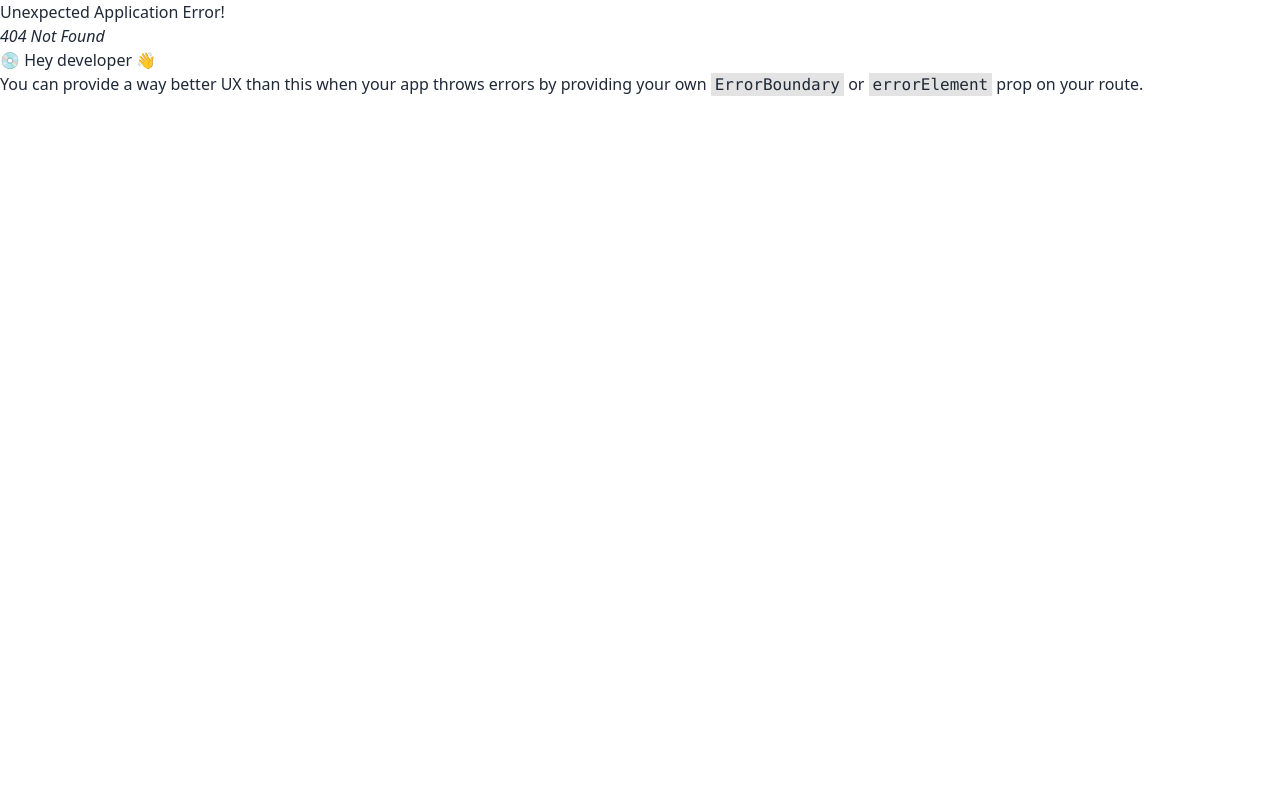
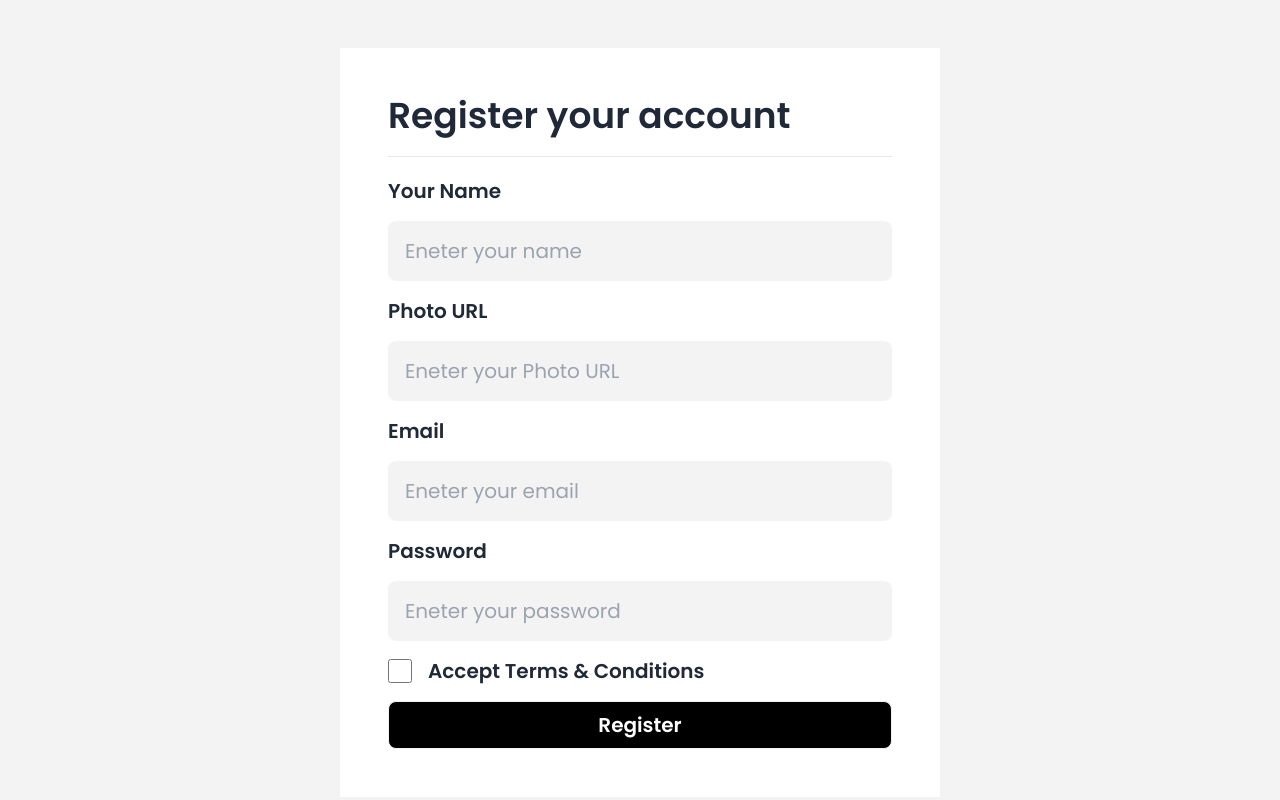
Before and after one commit to Sushil500530/React_Dragon_News_Projects, a React (Vite) app: page /resister in a window 1280 px wide. Before the commit this address had no page. Shown: the top 800 px of the page. Built offline with nearby package versions, Linux system fonts and the light colour scheme.

Commit message:
add to resistration page

```diff
--- /dev/null
+++ b/src/components/Header/NewsDetails.jsx
@@ -0,0 +1,35 @@
+
+const NewsDetails = () => {
+    return (
+        <div>
+             <div className='space-y-5 p-5'>
+                <h2 className="text-xl font-bold">{title}</h2>
+                <img src={image_url} alt="" />
+                <p className='text-base font-normal text-[#706f6f]'>{details.slice(0, 160)}....{show}
+                </p>
+                {
+                    details ? <button onClick={seeAll} className='text-amber-500 '>Read More</button> : "hidden"
+                }
+                <hr className='mt-5 w-[95%] mx-auto' />
+                <div>
+                    <div className='flex justify-between p-5'>
+                        <div className="rating rating-md">
+                            <input type="radio" name="rating-8" className="mask mask-star-2 bg-orange-400" />
+                            <input type="radio" name="rating-8" className="mask mask-star-2 bg-orange-400" checked />
+                            <input type="radio" name="rating-8" className="mask mask-star-2 bg-orange-400" />
+                            <input type="radio" name="rating-8" className="mask mask-star-2 bg-orange-400" />
+                            <input type="radio" name="rating-8" className="mask mask-star-2 bg-orange-400" />
+                        <p className='ml-4 mt-1'>{rating.number}</p>
+                        </div>
+                        <div className='flex items-center gap-3'>
+                            <p><FaRegEye></FaRegEye></p>
+                            <p>{total_view}</p>
+                        </div>
+                    </div>
+                </div>
+            </div>
+        </div>
+    );
+};
+
+export default NewsDetails;
--- /dev/null
+++ b/src/components/pages/Login/Login.jsx
@@ -0,0 +1,11 @@
+import React from 'react';
+
+const Login = () => {
+    return (
+        <div>
+
+        </div>
+    );
+};
+
+export default Login;
--- /dev/null
+++ b/src/components/pages/Resister/Resister.jsx
@@ -0,0 +1,25 @@
+
+const Resister = () => {
+    return (
+       <div className="w-full bg-[#F3F3F3] lg:p-12 p-8">
+         <div className="w-[600px] bg-white mx-auto p-12">
+            <h1 className="text-4xl font-semibold">Register your account</h1>
+            <hr className="my-5" />
+            <form className="space-y-4">
+                <label htmlFor="name" className="text-xl font-semibold block">Your Name</label>
+                <input type="text" className="input bg-[#F3F3F3] h-[60px] w-full text-xl" name="name" id="" placeholder="Eneter your name" />
+                <label htmlFor="photoURL" className="text-xl font-semibold block">Photo URL</label>
+                <input type="text" className="input bg-[#F3F3F3] h-[60px] w-full text-xl" name="photoURL" id="" placeholder="Eneter your Photo URL" />
+                <label htmlFor="email" className="text-xl font-semibold block">Email</label>
+                <input type="email" required className="input bg-[#F3F3F3] h-[60px] w-full text-xl" name="name" id="" placeholder="Eneter your email" />
+                <label htmlFor="password" className="text-xl font-semibold block">Password</label>
+                <input type="password" required className="input bg-[#F3F3F3] h-[60px] w-full text-xl" name="name" id="" placeholder="Eneter your password" />
+                <p className="text-xl font-semibold flex items-center gap-4"><input type="checkbox" className="w-6 h-6 cursor-pointer" name="" id="" />Accept Terms & Conditions</p>
+                <button className="btn bg-black w-full text-white text-xl font-semibold capitalize hover:text-black">Register</button>
+            </form>
+        </div>
+       </div>
+    );
+};
+
+export default Resister;
```
Also changed, not shown: src/Root/Root.jsx (+10 -0 lines).
